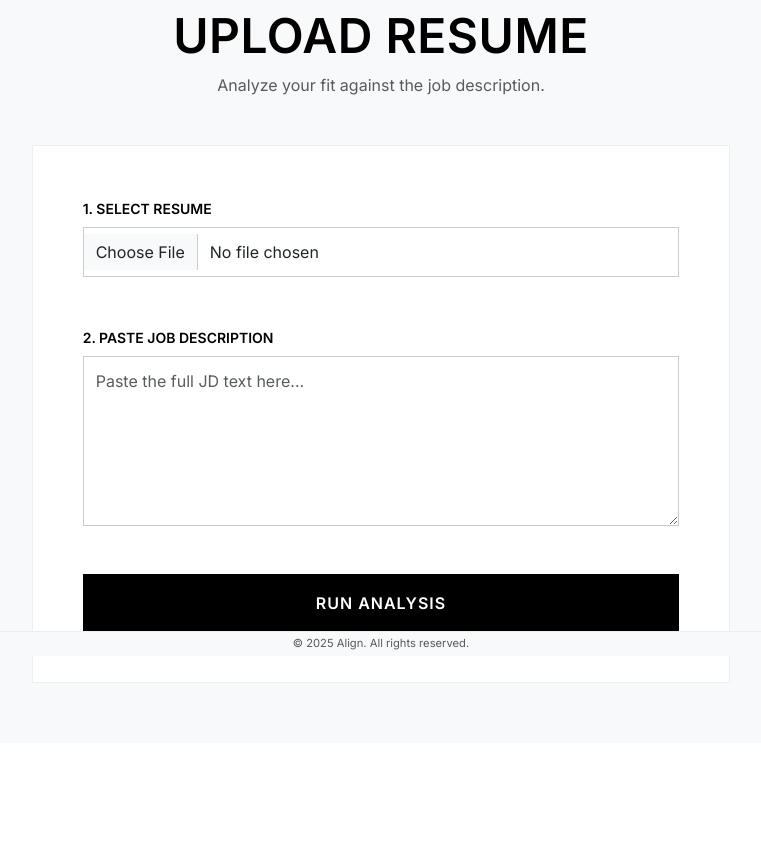
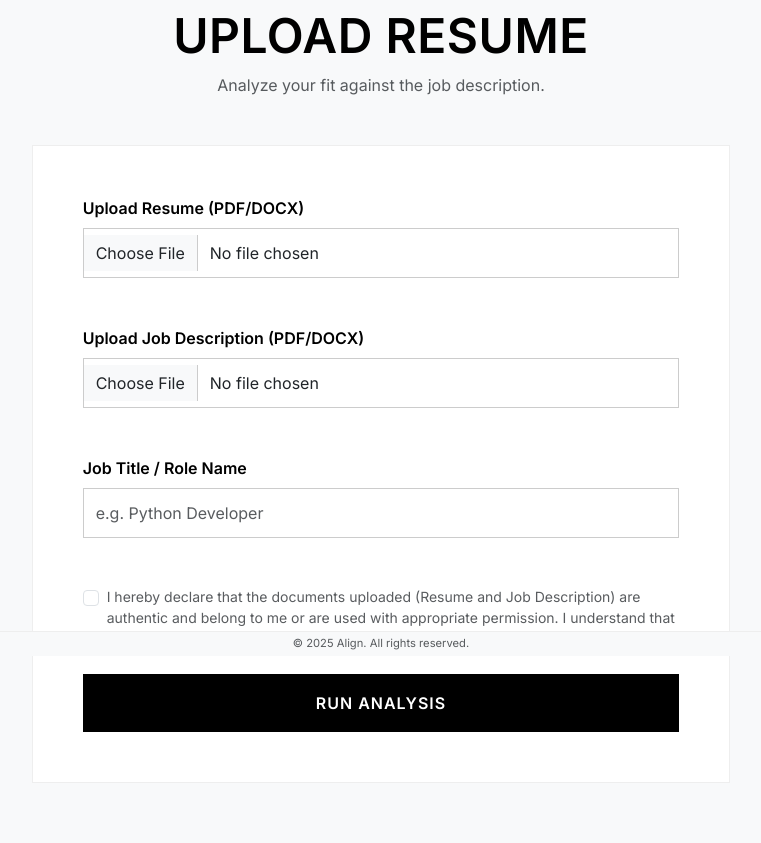
Before and after one commit to ayan-216/Align_Resume_Analyzer, a Flask app: page /analyze in a window 1280 px wide. Shown: the part 144-987 px from the top of the page, without its empty margins (259-1020 px from the left). Before the commit the page ends 827 px from the top, so only its background shows below. Run offline with Flask 3, Linux system fonts and the light colour scheme; the visitor is signed in with stand-in values (Sample User, id 1); some libraries are stand-ins or nearby versions.

Commit message:
Updated Analyzer and Dashboard

```diff
--- a/app.py
+++ b/app.py
@@ -1,23 +1,26 @@
-from flask import Flask, render_template, request, redirect, url_for, session, flash
+from flask import Flask, render_template, request, redirect, url_for, session, flash,send_from_directory
 import mysql.connector
 import os
 from werkzeug.utils import secure_filename
 from db_config import db_config
 import resume_parser # <--- IMPORT IT HERE
 from collections import Counter # Helps us count things easily
+import MySQLdb.cursors
+
 
 app = Flask(__name__)
+
 app.config['UPLOAD_FOLDER'] = 'uploads'
 app.secret_key = 'align_project_secret_key_2024'
+
+def get_db_connection():
+    return mysql.connector.connect(**db_config)
 
 # Check if 'uploads' folder exists; if not, create it.
 if not os.path.exists(app.config['UPLOAD_FOLDER']):
     os.makedirs(app.config['UPLOAD_FOLDER'])
 
-# Database Connection (UPDATED)
-def get_db_connection():
-    # We unpack the dictionary using ** to pass arguments cleanly
-    return mysql.connector.connect(**db_config)
+
 
 # ... rest of your code remains the same ...
 
@@ -32,74 +35,113 @@ def index():
 # --- ROUTE: Analyzer (Handles both Viewing the Page AND Uploading) ---
 @app.route('/analyze', methods=['GET', 'POST'])
 def analyze():
-    # 1. Security Check
+    # 1. Check if user is logged in
     if 'user_id' not in session:
         return redirect(url_for('login'))
 
-    # 2. If the user is just VIEWING the page (GET)
-    if request.method == 'GET':
-        return render_template('analyze.html')
-
-    # 3. If the user clicked "Run Analysis" (POST)
     if request.method == 'POST':
         user_id = session['user_id']
+        job_title = request.form['job_title']
 
-        if 'resume' not in request.files:
-            return 'No file part'
+        # 2. Get Both Files
+        resume_file = request.files['resume']
+        jd_file = request.files['jd_file']
 
-        file = request.files['resume']
-        job_description = request.form['job_description']
+        if resume_file and jd_file:
+            # 3. Setup Separate Folders
+            base_upload_path = app.config['UPLOAD_FOLDER'] # 'uploads'
+            resume_folder = os.path.join(base_upload_path, 'resumes')
+            jd_folder = os.path.join(base_upload_path, 'jds')
 
-        if file.filename == '':
-            return 'No selected file'
+            # Create folders if they don't exist
+            os.makedirs(resume_folder, exist_ok=True)
+            os.makedirs(jd_folder, exist_ok=True)
 
-        if file:
-            # Save File
-            filename = secure_filename(file.filename)
-            filepath = os.path.join(app.config['UPLOAD_FOLDER'], filename)
-            file.save(filepath)
+            # 4. Save Files
+            resume_filename = secure_filename(resume_file.filename)
+            jd_filename = secure_filename(jd_file.filename)
 
-            # NLP Logic
+            resume_path = os.path.join(resume_folder, resume_filename)
+            jd_path = os.path.join(jd_folder, jd_filename)
+
+            resume_file.save(resume_path)
+            jd_file.save(jd_path)
+
+            # 5. Load Skills from Database (The Dictionary)
             conn = get_db_connection()
-            cursor = conn.cursor()
+            cursor = conn.cursor(dictionary=True)
             cursor.execute("SELECT skill_name FROM Skill_Master")
-            db_skills = [row[0] for row in cursor.fetchall()]
+            db_skills = [row['skill_name'] for row in cursor.fetchall()]
 
-            resume_data = resume_parser.parse_resume(filepath, db_skills)
-            jd_skills = resume_parser.extract_skills(job_description, db_skills)
+            # 6. Parse RESUME (Using resume_parser.py)
+            # Returns: skills, education, experience, etc.
+            resume_data = resume_parser.parse_resume(resume_path, db_skills)
 
-            # Scoring
-            if len(jd_skills) > 0:
-                matched_skills = set(resume_data['skills']).intersection(set(jd_skills))
-                score = (len(matched_skills) / len(jd_skills)) * 100
-                suggestions = f"Missing skills: {', '.join(list(set(jd_skills) - matched_skills))}"
+            # 7. Parse JOB DESCRIPTION (Extract Text + Skills)
+            jd_text = ""
+            if jd_filename.endswith('.pdf'):
+                jd_text = resume_parser.extract_text_from_pdf(jd_path)
+            elif jd_filename.endswith('.docx'):
+                jd_text = resume_parser.extract_text_from_docx(jd_path)
+
+            # Extract skills from the JD text
+            jd_skills = resume_parser.extract_skills(jd_text, db_skills)
+
+            # 8. Calculate Scoring (Set Theory)
+            resume_skill_set = set(resume_data['skills'])
+            jd_skill_set = set(jd_skills)
+
+            if len(jd_skill_set) > 0:
+                match_count = len(resume_skill_set.intersection(jd_skill_set))
+                skill_score = (match_count / len(jd_skill_set)) * 100
             else:
-                score = 0
-                suggestions = "Job description contained no known keywords."
+                skill_score = 0
 
-            # Database Saving
-            cursor.execute("INSERT INTO Job_Postings (user_id, job_description) VALUES (%s, %s)",
-                           (user_id, job_description))
+            missing_skills = list(jd_skill_set - resume_skill_set)
+
+            # Weighted Score (70% Skills, 30% Formatting - Formatting is static for now)
+            formatting_score = 80
+            overall_score = (skill_score * 0.7) + (formatting_score * 0.3)
+
+            # 9. Database Operations
+
+            # A. Save Job Posting (UPDATED)
+            # We save 'jd_filename' instead of 'jd_text'
+            cursor.execute("INSERT INTO Job_Postings (user_id, job_title, filename) VALUES (%s, %s, %s)",
+                           (user_id, job_title, jd_filename))
             job_id = cursor.lastrowid
 
-            cursor.execute("INSERT INTO Resumes (user_id, filename, raw_text) VALUES (%s, %s, %s)",
-                           (user_id, file.filename, resume_data['raw_text']))
+            # B. Save Resume (NO raw_text, just filename)
+            cursor.execute("INSERT INTO Resumes (user_id, filename) VALUES (%s, %s)",
+                           (user_id, resume_filename))
             resume_id = cursor.lastrowid
 
+            # C. Save Extracted Data (Skills, Edu, Exp)
             skills_str = ", ".join(resume_data['skills'])
-            cursor.execute("INSERT INTO Extracted_Data (resume_id, skills_found) VALUES (%s, %s)",
-                           (resume_id, skills_str))
+            cursor.execute("""
+                INSERT INTO Extracted_Data (resume_id, skills_found, education, experience)
+                VALUES (%s, %s, %s, %s)
+            """, (
+                resume_id,
+                skills_str,
+                resume_data.get('education', 'Not Mentioned'),  # <--- Safe Access
+                resume_data.get('experience', 'Not Mentioned')  # <--- Safe Access (Fix this too!)
+            ))
 
+            # D. Save Analysis Results
+            suggestions = f"Missing Skills: {', '.join(missing_skills)}"
             cursor.execute("""
                 INSERT INTO Analysis_Results (resume_id, job_id, skill_score, formatting_score, overall_score, suggestions)
-                VALUES (%s, %s, %s, 90, %s, %s)
-            """, (resume_id, job_id, score, score, suggestions))
+                VALUES (%s, %s, %s, %s, %s, %s)
+            """, (resume_id, job_id, skill_score, formatting_score, overall_score, suggestions))
 
             conn.commit()
             cursor.close()
             conn.close()
 
             return redirect(url_for('dashboard'))
+
+    return render_template('analyze.html')
 
 # --- ROUTE 3: Dashboard (View Results) ---
 @app.route('/dashboard')
@@ -110,27 +152,36 @@ def dashboard():
 
     user_id = session['user_id']
 
+
     conn = get_db_connection()
     cursor = conn.cursor(dictionary=True)
 
     # 2. SQL Query (Same as before)
+
     query = """
         SELECT
-            u.name,
-            r.filename,
+            ar.result_id,
             ar.overall_score,
             ar.suggestions,
-            COALESCE(ed.skills_found, '') as skills_found
-        FROM Users u
-        JOIN Resumes r ON u.user_id = r.user_id
-        JOIN Analysis_Results ar ON r.resume_id = ar.resume_id
-        LEFT JOIN Extracted_Data ed ON r.resume_id = ed.resume_id
-        WHERE u.user_id = %s
-        ORDER BY r.upload_date DESC
+            ed.skills_found,                  -- <--- THIS FIXES THE KEYERROR
+            u.name as candidate_name,
+            DATE_FORMAT(jp.posted_date, '%d %b %Y') as date,
+            jp.job_title,
+            jp.filename as jd_filename,       -- Fetch JD File
+            r.filename as resume_filename     -- Fetch Resume File
+        FROM Analysis_Results ar
+        JOIN Job_Postings jp ON ar.job_id = jp.job_id
+        JOIN Resumes r ON ar.resume_id = r.resume_id
+        JOIN Users u ON r.user_id = u.user_id
+        JOIN Extracted_Data ed ON r.resume_id = ed.resume_id  -- <--- JOIN NEEDED FOR SKILLS
+        WHERE ar.resume_id IN (SELECT resume_id FROM Resumes WHERE user_id = %s)
+        ORDER BY jp.posted_date DESC
     """
 
     cursor.execute(query, (user_id,))
     results = cursor.fetchall()
+
+    cursor.close()
     conn.close()
 
     # 3. PYTHON LOGIC: Find the Top Skill
@@ -155,53 +206,62 @@ def dashboard():
 # --- ROUTE: Registration Page ---
 @app.route('/register', methods=['GET', 'POST'])
 def register():
-    if request.method == 'POST':
-        name = request.form['name']
+    msg = ''
+    if request.method == 'POST' and 'username' in request.form and 'password' in request.form and 'email' in request.form:
+        username = request.form['username']
+        password = request.form['password']
         email = request.form['email']
-        password = request.form['password']
 
         conn = get_db_connection()
-        cursor = conn.cursor()
+        cursor = conn.cursor(dictionary=True)
 
-        # Check if email already exists
-        cursor.execute("SELECT * FROM Users WHERE email = %s", (email,))
-        existing_user = cursor.fetchone()
+        cursor.execute('SELECT * FROM Users WHERE email = %s', (email,))
+        account = cursor.fetchone()
 
-        if existing_user:
-            flash("Email already registered! Please login.", "danger")
+        if account:
+            msg = 'Account already exists!'
         else:
-            # Insert new user
-            cursor.execute("INSERT INTO Users (name, email, password) VALUES (%s, %s, %s)",
-                           (name, email, password))
-            conn.commit()
-            flash("Registration successful! Please login.", "success")
-            return redirect(url_for('login'))
+            cursor.execute('INSERT INTO Users (name, email, password) VALUES (%s, %s, %s)', (username, email, password))
+            conn.commit()  # <--- Commit using 'conn'
+            msg = 'You have successfully registered!'
 
+        cursor.close()
         conn.close()
-    return render_template('register.html')
+
+    elif request.method == 'POST':
+        msg = 'Please fill out the form!'
+    return render_template('register.html', msg=msg)
 
 # --- ROUTE: Login Page ---
 @app.route('/login', methods=['GET', 'POST'])
 def login():
-    if request.method == 'POST':
+    msg = ''
+    if request.method == 'POST' and 'email' in request.form and 'password' in request.form:
         email = request.form['email']
         password = request.form['password']
 
+        # 1. Open Connection
         conn = get_db_connection()
+        # 2. Create Cursor (dictionary=True WORKS here!)
         cursor = conn.cursor(dictionary=True)
-        cursor.execute("SELECT * FROM Users WHERE email = %s AND password = %s", (email, password))
-        user = cursor.fetchone()
+
+        cursor.execute('SELECT * FROM Users WHERE email = %s AND password = %s', (email, password))
+        account = cursor.fetchone()
+
+        # 3. Close Connection (Important!)
+        cursor.close()
         conn.close()
 
-        if user:
-            # Create Session Data
-            session['user_id'] = user['user_id']
-            session['user_name'] = user['name']
+        if account:
+            print("DEBUG CHECK:", account)
+            session['loggedin'] = True
+            session['user_id'] = account['user_id']
+            session['name'] = account['name']
             return redirect(url_for('analyze'))
         else:
-            flash("Invalid email or password", "danger")
+            msg = 'Incorrect email or password!'
 
-    return render_template('login.html')
+    return render_template('login.html', msg=msg)
 
 # --- ROUTE: Logout ---
 @app.route('/logout')
@@ -209,5 +269,25 @@ def logout():
     session.clear()
     return redirect(url_for('login'))
 
+@app.route('/view_resume/<filename>')
+def view_resume(filename):
+    if 'user_id' not in session:
+        return redirect(url_for('login'))
+
+    # Point to the 'uploads/resumes' folder
+    resume_folder = os.path.join(app.config['UPLOAD_FOLDER'], 'resumes')
+
+    return send_from_directory(resume_folder, filename)
+
+@app.route('/view_jd/<filename>')
+def view_jd(filename):
+    if 'user_id' not in session:
+        return redirect(url_for('login'))
+
+    # Point to the 'uploads/jds' folder
+    jd_folder = os.path.join(app.config['UPLOAD_FOLDER'], 'jds')
+
+    return send_from_directory(jd_folder, filename)
+
 if __name__ == '__main__':
     app.run(debug=True)
--- a/database_schema.sql
+++ b/database_schema.sql
@@ -30,7 +30,6 @@ CREATE TABLE IF NOT EXISTS Resumes (
     user_id INT,
     filename VARCHAR(255),
     upload_date DATETIME DEFAULT CURRENT_TIMESTAMP,
-    raw_text LONGTEXT,
     FOREIGN KEY (user_id) REFERENCES Users(user_id) ON DELETE CASCADE
 );
 
--- a/requirements.txt
+++ b/requirements.txt
@@ -12,6 +12,7 @@ cymem==2.0.11
 distlib==0.4.0
 filelock==3.19.1
 Flask==3.1.2
+Flask-MySQLdb==2.0.0
 Flask-SQLAlchemy==3.1.1
 greenlet==3.2.4
 idna==3.10
@@ -27,6 +28,7 @@ mdurl==0.1.2
 murmurhash==1.0.13
 mysql-connector==2.2.9
 mysql-connector-python==9.5.0
+mysqlclient==2.2.7
 numpy==2.3.3
 packaging==25.0
 platformdirs==4.4.0
--- a/templates/analyze.html
+++ b/templates/analyze.html
@@ -14,14 +14,27 @@
                 <form id="upload-form" action="/analyze" method="post" enctype="multipart/form-data">
 
                     <div class="mb-5">
-                        <label class="fw-bold small mb-2">1. SELECT RESUME</label>
+                        <label class="fw-bold mb-2">Upload Resume (PDF/DOCX)</label>
                         <input class="form-control" type="file" name="resume" required>
                     </div>
 
                     <div class="mb-5">
-                        <label class="fw-bold small mb-2">2. PASTE JOB DESCRIPTION</label>
-                        <textarea class="form-control" name="job_description" rows="6"
-                                  placeholder="Paste the full JD text here..." required></textarea>
+                        <label class="form-label fw-bold">Upload Job Description (PDF/DOCX)</label>
+                        <input type="file" name="jd_file" class="form-control" accept=".pdf, .docx" required>
+                    </div>
+
+                    <div class="mb-5">
+                        <label class="form-label fw-bold">Job Title / Role Name</label>
+                        <input type="text" name="job_title" class="form-control" placeholder="e.g. Python Developer" required>
+                    </div>
+                    <div class="mb-4 form-check">
+                        <input type="checkbox" class="form-check-input" id="termsCheck" required>
+                        <label class="form-check-label small text-muted" for="termsCheck">
+                            I hereby declare that the documents uploaded (Resume and Job Description) are authentic and belong to me or are used with appropriate permission. I understand that falsifying information may lead to disqualification.
+                        </label>
+                        <div class="invalid-feedback">
+                            You must agree before analyzing.
+                        </div>
                     </div>
 
                     <button type="submit" class="btn btn-black w-100 py-3">
--- a/templates/layout.html
+++ b/templates/layout.html
@@ -23,7 +23,7 @@
                 <a class="navbar-brand brand-cursive text-dark" href="/">Align</a>
                 <div class="navbar-nav ms-auto">
                     {% if session.user_id %}
-                        <span class="nav-link text-dark fw-bold">Hello, {{ session.user_name }}!</span>
+                        <span class="nav-link text-dark fw-bold">Hello, {{ session.name }}!</span>
                         <a class="nav-link" href="/analyze">Analyzer</a>
                         <a class="nav-link" href="/dashboard">Dashboard</a>
                         <a class="nav-link text-danger" href="/logout">Logout</a>
```
Also changed, not shown: templates/dashboard.html (+72 -33 lines).
